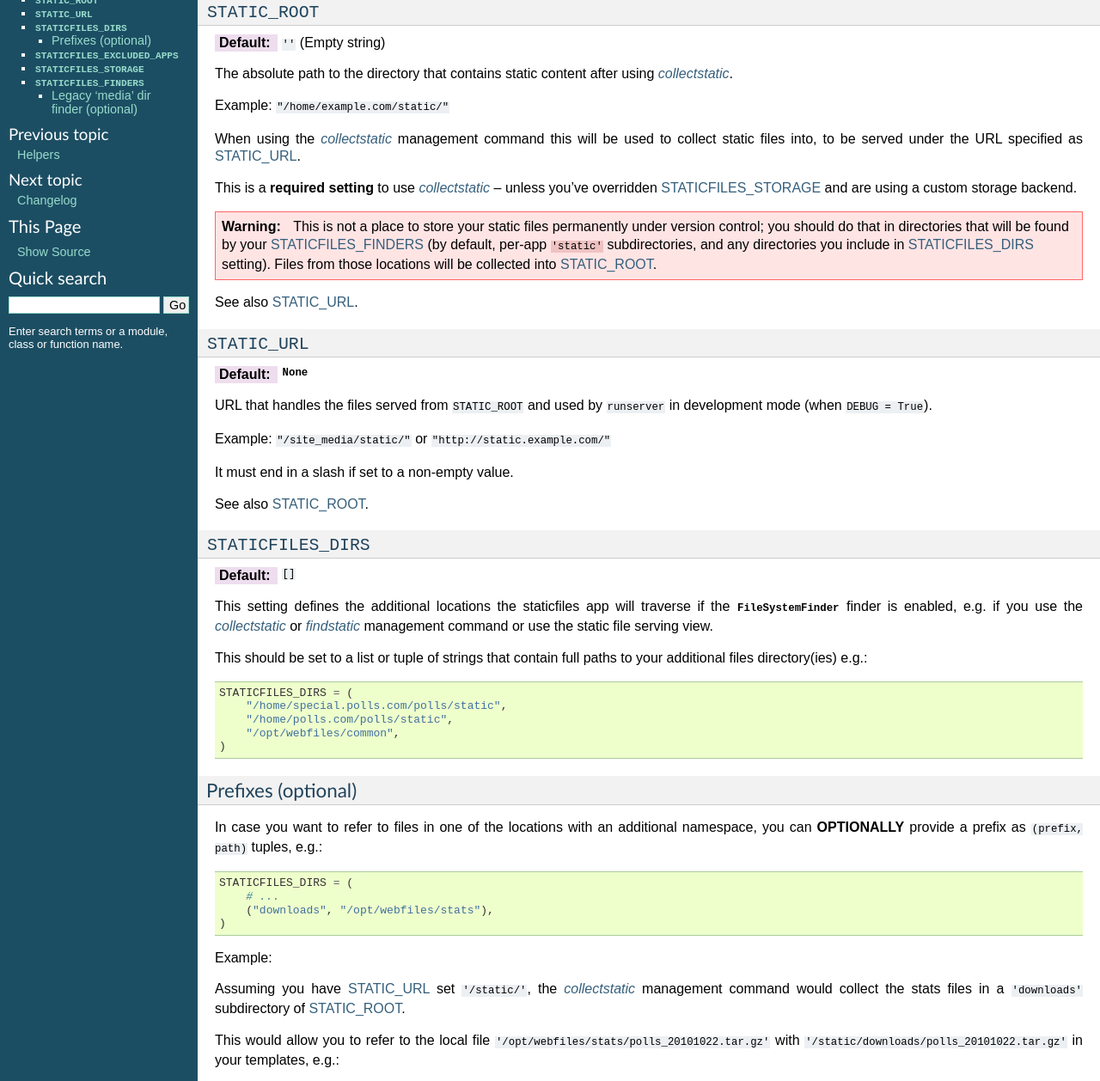
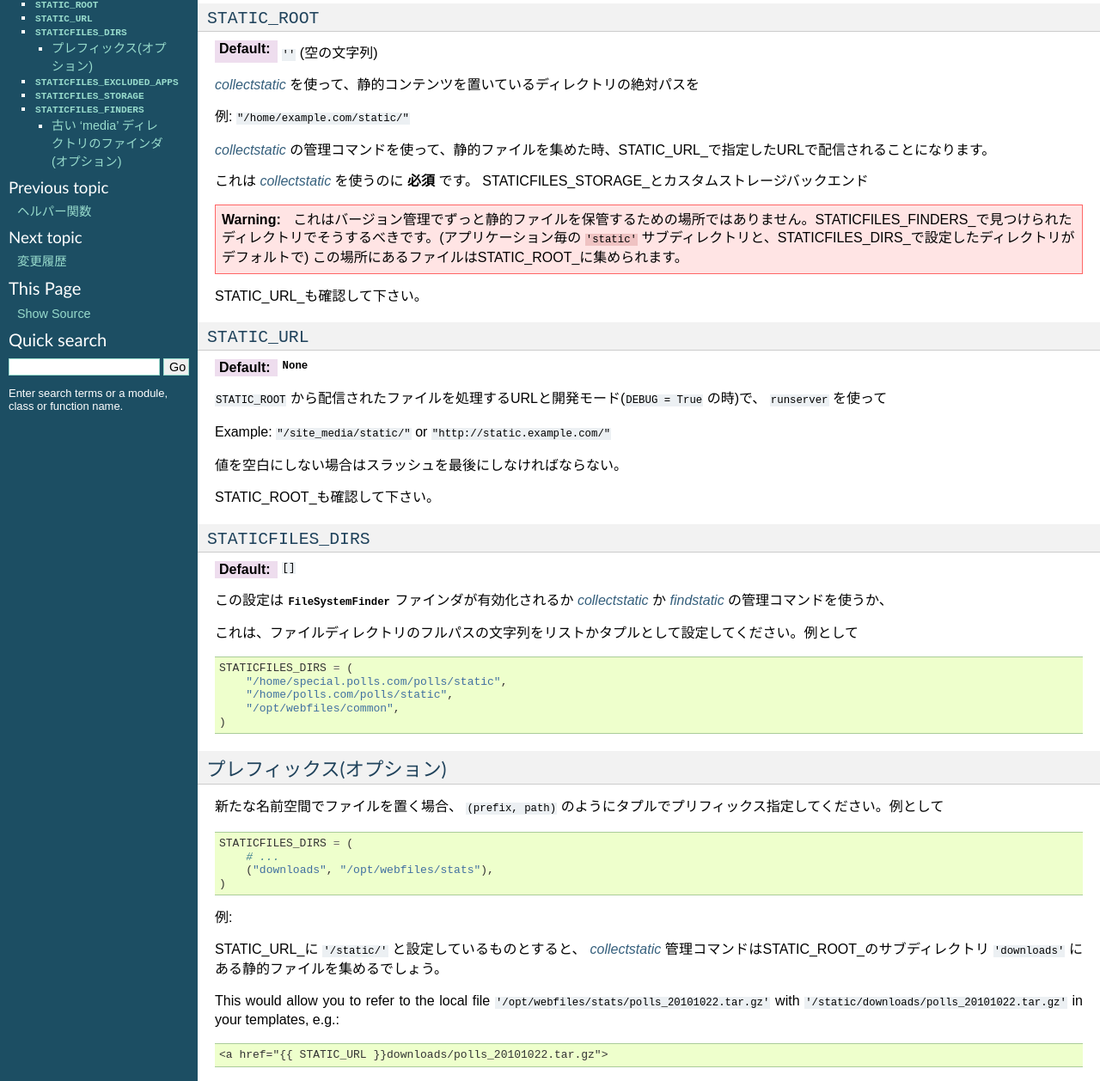
Before and after one commit to tokuda109/django-staticfiles-doc-ja, a plain HTML site: page settings.html in a window 1280 px wide. Shown: the part 99-1357 px from the top of the page at 86% size. Drawn offline with Linux system fonts and the light colour scheme.

Commit message:
Translated settings part

```diff
--- a/settings.html
+++ b/settings.html
@@ -7,7 +7,7 @@
   <head>
     <meta http-equiv="Content-Type" content="text/html; charset=utf-8" />
 
-    <title>Settings &mdash; django-staticfiles-docs-ja v1.1.2 documentation</title>
+    <title>設定 &mdash; django-staticfiles-docs-ja v1.1.2 documentation</title>
     <link rel="stylesheet" href="static/default.css" type="text/css" />
     <link rel="stylesheet" href="static/pygments.css" type="text/css" />
     <script type="text/javascript">
@@ -23,8 +23,8 @@
     <script type="text/javascript" src="static/underscore.js"></script>
     <script type="text/javascript" src="static/doctools.js"></script>
     <link rel="top" title="django-staticfiles-docs-ja v1.1.2 documentation" href="index.html" />
-    <link rel="next" title="Changelog" href="changelog.html" />
-    <link rel="prev" title="Helpers" href="helpers.html" />
+    <link rel="next" title="変更履歴" href="changelog.html" />
+    <link rel="prev" title="ヘルパー関数" href="helpers.html" />
   </head>
   <body>
     <div class="related">
@@ -37,10 +37,10 @@
           <a href="py-modindex.html" title="Python Module Index"
              >modules</a> |</li>
         <li class="right" >
-          <a href="changelog.html" title="Changelog"
+          <a href="changelog.html" title="変更履歴"
              accesskey="N">next</a> |</li>
         <li class="right" >
-          <a href="helpers.html" title="Helpers"
+          <a href="helpers.html" title="ヘルパー関数"
              accesskey="P">previous</a> |</li>
         <li><a href="index.html">django-staticfiles-docs-ja v1.1.2 documentation</a> &raquo;</li>
       </ul>
@@ -51,38 +51,32 @@
         <div class="bodywrapper">
           <div class="body">
 
-  <div class="section" id="settings">
-<h1>Settings<a class="headerlink" href="#settings" title="Permalink to this headline">¶</a></h1>
+  <div class="section" id="id1">
+<h1>設定<a class="headerlink" href="#id1" title="Permalink to this headline">¶</a></h1>
 <div class="section" id="static-root">
-<span id="id1"></span><h2><tt class="docutils literal"><span class="pre">STATIC_ROOT</span></tt><a class="headerlink" href="#static-root" title="Permalink to this headline">¶</a></h2>
+<span id="id2"></span><h2><tt class="docutils literal"><span class="pre">STATIC_ROOT</span></tt><a class="headerlink" href="#static-root" title="Permalink to this headline">¶</a></h2>
 <table class="docutils field-list" frame="void" rules="none">
 <col class="field-name" />
 <col class="field-body" />
 <tbody valign="top">
-<tr class="field"><th class="field-name">Default:</th><td class="field-body"><tt class="docutils literal"><span class="pre">''</span></tt> (Empty string)</td>
+<tr class="field"><th class="field-name">Default:</th><td class="field-body"><tt class="docutils literal"><span class="pre">''</span></tt> (空の文字列)</td>
 </tr>
 </tbody>
 </table>
-<p>The absolute path to the directory that contains static content after using
-<a class="reference internal" href="commands.html#collectstatic"><em>collectstatic</em></a>.</p>
-<p>Example: <tt class="docutils literal"><span class="pre">&quot;/home/example.com/static/&quot;</span></tt></p>
-<p>When using the <a class="reference internal" href="commands.html#collectstatic"><em>collectstatic</em></a> management command this will be used to
-collect static files into, to be served under the URL specified as
-<a class="reference internal" href="#static-url">STATIC_URL</a>.</p>
-<p>This is a <strong>required setting</strong> to use <a class="reference internal" href="commands.html#collectstatic"><em>collectstatic</em></a> &#8211; unless you&#8217;ve
-overridden <a class="reference internal" href="#staticfiles-storage">STATICFILES_STORAGE</a> and are using a custom storage backend.</p>
+<p><a class="reference internal" href="commands.html#collectstatic"><em>collectstatic</em></a> を使って、静的コンテンツを置いているディレクトリの絶対パスを</p>
+<p>例: <tt class="docutils literal"><span class="pre">&quot;/home/example.com/static/&quot;</span></tt></p>
+<p><a class="reference internal" href="commands.html#collectstatic"><em>collectstatic</em></a> の管理コマンドを使って、静的ファイルを集めた時、STATIC_URL_で指定したURLで配信されることになります。</p>
+<p>これは <a class="reference internal" href="commands.html#collectstatic"><em>collectstatic</em></a> を使うのに <strong>必須</strong> です。
+STATICFILES_STORAGE_とカスタムストレージバックエンド</p>
 <div class="admonition warning">
 <p class="first admonition-title">Warning</p>
-<p class="last">This is not a place to store your static files permanently under
-version control; you should do that in directories that will be found by
-your <a class="reference internal" href="#staticfiles-finders">STATICFILES_FINDERS</a> (by default, per-app <tt class="docutils literal"><span class="pre">'static'</span></tt> subdirectories,
-and any directories you include in <a class="reference internal" href="#staticfiles-dirs">STATICFILES_DIRS</a> setting). Files from
-those locations will be collected into <a class="reference internal" href="#static-root">STATIC_ROOT</a>.</p>
+<p class="last">これはバージョン管理でずっと静的ファイルを保管するための場所ではありません。STATICFILES_FINDERS_で見つけられたディレクトリでそうするべきです。(アプリケーション毎の <tt class="docutils literal"><span class="pre">'static'</span></tt> サブディレクトリと、STATICFILES_DIRS_で設定したディレクトリがデフォルトで)
+この場所にあるファイルはSTATIC_ROOT_に集められます。</p>
 </div>
-<p>See also <a class="reference internal" href="#static-url">STATIC_URL</a>.</p>
+<p>STATIC_URL_も確認して下さい。</p>
 </div>
 <div class="section" id="static-url">
-<span id="id2"></span><h2><tt class="docutils literal"><span class="pre">STATIC_URL</span></tt><a class="headerlink" href="#static-url" title="Permalink to this headline">¶</a></h2>
+<span id="id3"></span><h2><tt class="docutils literal"><span class="pre">STATIC_URL</span></tt><a class="headerlink" href="#static-url" title="Permalink to this headline">¶</a></h2>
 <table class="docutils field-list" frame="void" rules="none">
 <col class="field-name" />
 <col class="field-body" />
@@ -91,14 +85,13 @@ those locations will be collected into <a class="reference internal" href="#stat
 </tr>
 </tbody>
 </table>
-<p>URL that handles the files served from <tt class="docutils literal"><span class="pre">STATIC_ROOT</span></tt> and used by
-<tt class="docutils literal"><span class="pre">runserver</span></tt> in development mode (when <tt class="docutils literal"><span class="pre">DEBUG</span> <span class="pre">=</span> <span class="pre">True</span></tt>).</p>
+<p><tt class="docutils literal"><span class="pre">STATIC_ROOT</span></tt> から配信されたファイルを処理するURLと開発モード(<tt class="docutils literal"><span class="pre">DEBUG</span> <span class="pre">=</span> <span class="pre">True</span></tt> の時)で、 <tt class="docutils literal"><span class="pre">runserver</span></tt> を使って</p>
 <p>Example: <tt class="docutils literal"><span class="pre">&quot;/site_media/static/&quot;</span></tt> or <tt class="docutils literal"><span class="pre">&quot;http://static.example.com/&quot;</span></tt></p>
-<p>It must end in a slash if set to a non-empty value.</p>
-<p>See also <a class="reference internal" href="#static-root">STATIC_ROOT</a>.</p>
+<p>値を空白にしない場合はスラッシュを最後にしなければならない。</p>
+<p>STATIC_ROOT_も確認して下さい。</p>
 </div>
 <div class="section" id="staticfiles-dirs">
-<span id="id3"></span><h2><tt class="docutils literal"><span class="pre">STATICFILES_DIRS</span></tt><a class="headerlink" href="#staticfiles-dirs" title="Permalink to this headline">¶</a></h2>
+<span id="id4"></span><h2><tt class="docutils literal"><span class="pre">STATICFILES_DIRS</span></tt><a class="headerlink" href="#staticfiles-dirs" title="Permalink to this headline">¶</a></h2>
 <table class="docutils field-list" frame="void" rules="none">
 <col class="field-name" />
 <col class="field-body" />
@@ -107,12 +100,9 @@ those locations will be collected into <a class="reference internal" href="#stat
 </tr>
 </tbody>
 </table>
-<p>This setting defines the additional locations the staticfiles app will traverse
-if the <tt class="xref py py-class docutils literal"><span class="pre">FileSystemFinder</span></tt> finder is enabled, e.g. if you use the
-<a class="reference internal" href="commands.html#collectstatic"><em>collectstatic</em></a> or <a class="reference internal" href="commands.html#findstatic"><em>findstatic</em></a> management command or use the
-static file serving view.</p>
-<p>This should be set to a list or tuple of strings that contain full paths to
-your additional files directory(ies) e.g.:</p>
+<p>この設定は <tt class="xref py py-class docutils literal"><span class="pre">FileSystemFinder</span></tt> ファインダが有効化されるか
+<a class="reference internal" href="commands.html#collectstatic"><em>collectstatic</em></a> か <a class="reference internal" href="commands.html#findstatic"><em>findstatic</em></a> の管理コマンドを使うか、</p>
+<p>これは、ファイルディレクトリのフルパスの文字列をリストかタプルとして設定してください。例として</p>
 <div class="highlight-python"><div class="highlight"><pre><span class="n">STATICFILES_DIRS</span> <span class="o">=</span> <span class="p">(</span>
     <span class="s">&quot;/home/special.polls.com/polls/static&quot;</span><span class="p">,</span>
     <span class="s">&quot;/home/polls.com/polls/static&quot;</span><span class="p">,</span>
@@ -120,21 +110,17 @@ your additional files directory(ies) e.g.:</p>
 <span class="p">)</span>
 </pre></div>
 </div>
-<div class="section" id="prefixes-optional">
-<h3>Prefixes (optional)<a class="headerlink" href="#prefixes-optional" title="Permalink to this headline">¶</a></h3>
-<p>In case you want to refer to files in one of the locations with an additional
-namespace, you can <strong>OPTIONALLY</strong> provide a prefix as <tt class="docutils literal"><span class="pre">(prefix,</span> <span class="pre">path)</span></tt>
-tuples, e.g.:</p>
+<div class="section" id="id5">
+<h3>プレフィックス(オプション)<a class="headerlink" href="#id5" title="Permalink to this headline">¶</a></h3>
+<p>新たな名前空間でファイルを置く場合、 <tt class="docutils literal"><span class="pre">(prefix,</span> <span class="pre">path)</span></tt> のようにタプルでプリフィックス指定してください。例として</p>
 <div class="highlight-python"><div class="highlight"><pre><span class="n">STATICFILES_DIRS</span> <span class="o">=</span> <span class="p">(</span>
     <span class="c"># ...</span>
     <span class="p">(</span><span class="s">&quot;downloads&quot;</span><span class="p">,</span> <span class="s">&quot;/opt/webfiles/stats&quot;</span><span class="p">),</span>
 <span class="p">)</span>
 </pre></div>
 </div>
-<p>Example:</p>
-<p>Assuming you have <a class="reference internal" href="#static-url">STATIC_URL</a> set <tt class="docutils literal"><span class="pre">'/static/'</span></tt>, the <a class="reference internal" href="commands.html#collectstatic"><em>collectstatic</em></a>
-management command would collect the stats files in a <tt class="docutils literal"><span class="pre">'downloads'</span></tt>
-subdirectory of <a class="reference internal" href="#static-root">STATIC_ROOT</a>.</p>
+<p>例:</p>
+<p>STATIC_URL_に <tt class="docutils literal"><span class="pre">'/static/'</span></tt> と設定しているものとすると、 <a class="reference internal" href="commands.html#collectstatic"><em>collectstatic</em></a> 管理コマンドはSTATIC_ROOT_のサブディレクトリ <tt class="docutils literal"><span class="pre">'downloads'</span></tt> にある静的ファイルを集めるでしょう。</p>
 <p>This would allow you to refer to the local file
 <tt class="docutils literal"><span class="pre">'/opt/webfiles/stats/polls_20101022.tar.gz'</span></tt> with
 <tt class="docutils literal"><span class="pre">'/static/downloads/polls_20101022.tar.gz'</span></tt> in your templates, e.g.:</p>
@@ -152,8 +138,7 @@ subdirectory of <a class="reference internal" href="#static-root">STATIC_ROOT</a
 </tr>
 </tbody>
 </table>
-<p>A sequence of app paths that should be ignored when searching for static
-files:</p>
+<p>静的ファイルを探索する時に無視するアプリケーションのパスを順番に指定します。</p>
 <div class="highlight-python"><div class="highlight"><pre><span class="n">STATICFILES_EXCLUDED_APPS</span> <span class="o">=</span> <span class="p">(</span>
     <span class="s">&#39;annoying.app&#39;</span><span class="p">,</span>
     <span class="s">&#39;old.company.app&#39;</span><span class="p">,</span>
@@ -162,7 +147,7 @@ files:</p>
 </div>
 </div>
 <div class="section" id="staticfiles-storage">
-<span id="id4"></span><h2><tt class="docutils literal"><span class="pre">STATICFILES_STORAGE</span></tt><a class="headerlink" href="#staticfiles-storage" title="Permalink to this headline">¶</a></h2>
+<span id="id6"></span><h2><tt class="docutils literal"><span class="pre">STATICFILES_STORAGE</span></tt><a class="headerlink" href="#staticfiles-storage" title="Permalink to this headline">¶</a></h2>
 <table class="docutils field-list" frame="void" rules="none">
 <col class="field-name" />
 <col class="field-body" />
@@ -171,8 +156,7 @@ files:</p>
 </tr>
 </tbody>
 </table>
-<p>The file storage engine to use when collecting static files with the
-<a class="reference internal" href="commands.html#collectstatic"><em>collectstatic</em></a> management command.</p>
+<p><a class="reference internal" href="commands.html#collectstatic"><em>collectstatic</em></a> 管理コマンドで静的ファイルを集めるときに使うファイルストレージエンジンです。</p>
 </div>
 <div class="section" id="staticfiles-finders">
 <h2><tt class="docutils literal"><span class="pre">STATICFILES_FINDERS</span></tt><a class="headerlink" href="#staticfiles-finders" title="Permalink to this headline">¶</a></h2>
@@ -185,27 +169,18 @@ files:</p>
 </tr>
 </tbody>
 </table>
-<p>The list of finder backends that know how to find static files in
-various locations.</p>
-<p>The default will find files stored in the <a class="reference internal" href="#staticfiles-dirs">STATICFILES_DIRS</a> setting
-(using <tt class="xref py py-class docutils literal"><span class="pre">staticfiles.finders.FileSystemFinder</span></tt>) and in a
-<tt class="docutils literal"><span class="pre">static</span></tt> subdirectory of each app (using
-<tt class="xref py py-class docutils literal"><span class="pre">staticfiles.finders.AppDirectoriesFinder</span></tt>)</p>
-<p>One finder is disabled by default:
-<tt class="xref py py-class docutils literal"><span class="pre">staticfiles.finders.DefaultStorageFinder</span></tt>. If added to
-your <a class="reference internal" href="#staticfiles-finders">STATICFILES_FINDERS</a> setting, it will look for static files in
-the default file storage as defined by the <tt class="docutils literal"><span class="pre">DEFAULT_FILE_STORAGE</span></tt>
-setting.</p>
+<p>様々な場所にある静的ファイルをどのように探索するかを処理するファインダバックエンドのリストです。</p>
+<p>デフォルトでSTATICFILES_DIRS_で設定した場所(<cite>staticfiles.finders.FileSystemFinder</cite> を使って) と、個々のアプリケーション内の <tt class="docutils literal"><span class="pre">static</span></tt> サブディレクトリ内(<tt class="xref py py-class docutils literal"><span class="pre">staticfiles.finders.AppDirectoriesFinder</span></tt> を使って)に置かれているファイルを探します。</p>
+<p><tt class="xref py py-class docutils literal"><span class="pre">staticfiles.finders.DefaultStorageFinder</span></tt>
+settings.pyでSTATICFILES_FINDERS_を追加する場合、 <tt class="docutils literal"><span class="pre">DEFAULT_FILE_STORAGE</span></tt> で
+指定されたデフォルトのファイルストレージ内の静的ファイルを探します。</p>
 <div class="admonition note">
 <p class="first admonition-title">Note</p>
-<p class="last">When using the <tt class="docutils literal"><span class="pre">AppDirectoriesFinder</span></tt> finder, make sure your apps
-can be found by staticfiles. Simply add the app to the
-<tt class="docutils literal"><span class="pre">INSTALLED_APPS</span></tt> setting of your site.</p>
+<p class="last"><tt class="docutils literal"><span class="pre">AppDirectoriesFinder</span></tt> ファインダを使う時は、staticfilesによって確実に見つけることができます。サイトの <tt class="docutils literal"><span class="pre">INSTALLED_APPS</span></tt> の設定にアプリケーションを追加するのは簡単です。</p>
 </div>
-<p>Static file finders are currently considered a private interface, and this
-interface is thus undocumented.</p>
-<div class="section" id="legacy-media-dir-finder-optional">
-<h3>Legacy &#8216;media&#8217; dir finder (optional)<a class="headerlink" href="#legacy-media-dir-finder-optional" title="Permalink to this headline">¶</a></h3>
+<p>静的ファイルのファインダは現在非公開で、ドキュメント化されていません。</p>
+<div class="section" id="media">
+<h3>古い &#8216;media&#8217; ディレクトリのファインダ(オプション)<a class="headerlink" href="#media" title="Permalink to this headline">¶</a></h3>
 <p>To ease the burden of upgrading a Django project from a non-<tt class="docutils literal"><span class="pre">staticfiles</span></tt>
 setup, the optional finder backend
 <tt class="xref py py-class docutils literal"><span class="pre">staticfiles.finders.LegacyAppDirectoriesFinder</span></tt> is shipped as part of
@@ -213,11 +188,7 @@ setup, the optional finder backend
 enable <tt class="docutils literal"><span class="pre">staticfiles</span></tt> to use the <tt class="docutils literal"><span class="pre">media</span></tt> directory of the apps in
 <tt class="docutils literal"><span class="pre">INSTALLED_APPS</span></tt>, similarly
 <tt class="xref py py-class docutils literal"><span class="pre">staticfiles.finders.AppDirectoriesFinder</span></tt>.</p>
-<p>This is especially useful for 3rd party apps that haven&#8217;t been switched over
-to the <tt class="docutils literal"><span class="pre">static</span></tt> directory instead. If you want to use both <tt class="docutils literal"><span class="pre">static</span></tt>
-<strong>and</strong> <tt class="docutils literal"><span class="pre">media</span></tt>, don&#8217;t forget to have
-<tt class="xref py py-class docutils literal"><span class="pre">staticfiles.finders.AppDirectoriesFinder</span></tt> in the
-<a class="reference internal" href="#staticfiles-finders">STATICFILES_FINDERS</a>, too.</p>
+<p>これは、サードパーティのアプリケーションが <tt class="docutils literal"><span class="pre">static</span></tt> ディレクトリに変更されていない場合に有効です。</p>
 </div>
 </div>
 </div>
@@ -230,17 +201,17 @@ to the <tt class="docutils literal"><span class="pre">static</span></tt> directo
         <div class="sphinxsidebarwrapper">
   <h3><a href="index.html">Table Of Contents</a></h3>
   <ul>
-<li><a class="reference internal" href="#">Settings</a><ul>
+<li><a class="reference internal" href="#">設定</a><ul>
 <li><a class="reference internal" href="#static-root"><tt class="docutils literal"><span class="pre">STATIC_ROOT</span></tt></a></li>
 <li><a class="reference internal" href="#static-url"><tt class="docutils literal"><span class="pre">STATIC_URL</span></tt></a></li>
 <li><a class="reference internal" href="#staticfiles-dirs"><tt class="docutils literal"><span class="pre">STATICFILES_DIRS</span></tt></a><ul>
-<li><a class="reference internal" href="#prefixes-optional">Prefixes (optional)</a></li>
+<li><a class="reference internal" href="#id5">プレフィックス(オプション)</a></li>
 </ul>
 </li>
 <li><a class="reference internal" href="#staticfiles-excluded-apps"><tt class="docutils literal"><span class="pre">STATICFILES_EXCLUDED_APPS</span></tt></a></li>
 <li><a class="reference internal" href="#staticfiles-storage"><tt class="docutils literal"><span class="pre">STATICFILES_STORAGE</span></tt></a></li>
 <li><a class="reference internal" href="#staticfiles-finders"><tt class="docutils literal"><span class="pre">STATICFILES_FINDERS</span></tt></a><ul>
-<li><a class="reference internal" href="#legacy-media-dir-finder-optional">Legacy &#8216;media&#8217; dir finder (optional)</a></li>
+<li><a class="reference internal" href="#media">古い &#8216;media&#8217; ディレクトリのファインダ(オプション)</a></li>
 </ul>
 </li>
 </ul>
@@ -249,10 +220,10 @@ to the <tt class="docutils literal"><span class="pre">static</span></tt> directo
 
   <h4>Previous topic</h4>
   <p class="topless"><a href="helpers.html"
-                        title="previous chapter">Helpers</a></p>
+                        title="previous chapter">ヘルパー関数</a></p>
   <h4>Next topic</h4>
   <p class="topless"><a href="changelog.html"
-                        title="next chapter">Changelog</a></p>
+                        title="next chapter">変更履歴</a></p>
   <h3>This Page</h3>
   <ul class="this-page-menu">
     <li><a href="sources/settings.txt"
@@ -285,10 +256,10 @@ to the <tt class="docutils literal"><span class="pre">static</span></tt> directo
           <a href="py-modindex.html" title="Python Module Index"
              >modules</a> |</li>
         <li class="right" >
-          <a href="changelog.html" title="Changelog"
+          <a href="changelog.html" title="変更履歴"
              >next</a> |</li>
         <li class="right" >
-          <a href="helpers.html" title="Helpers"
+          <a href="helpers.html" title="ヘルパー関数"
              >previous</a> |</li>
         <li><a href="index.html">django-staticfiles-docs-ja v1.1.2 documentation</a> &raquo;</li>
       </ul>
```
